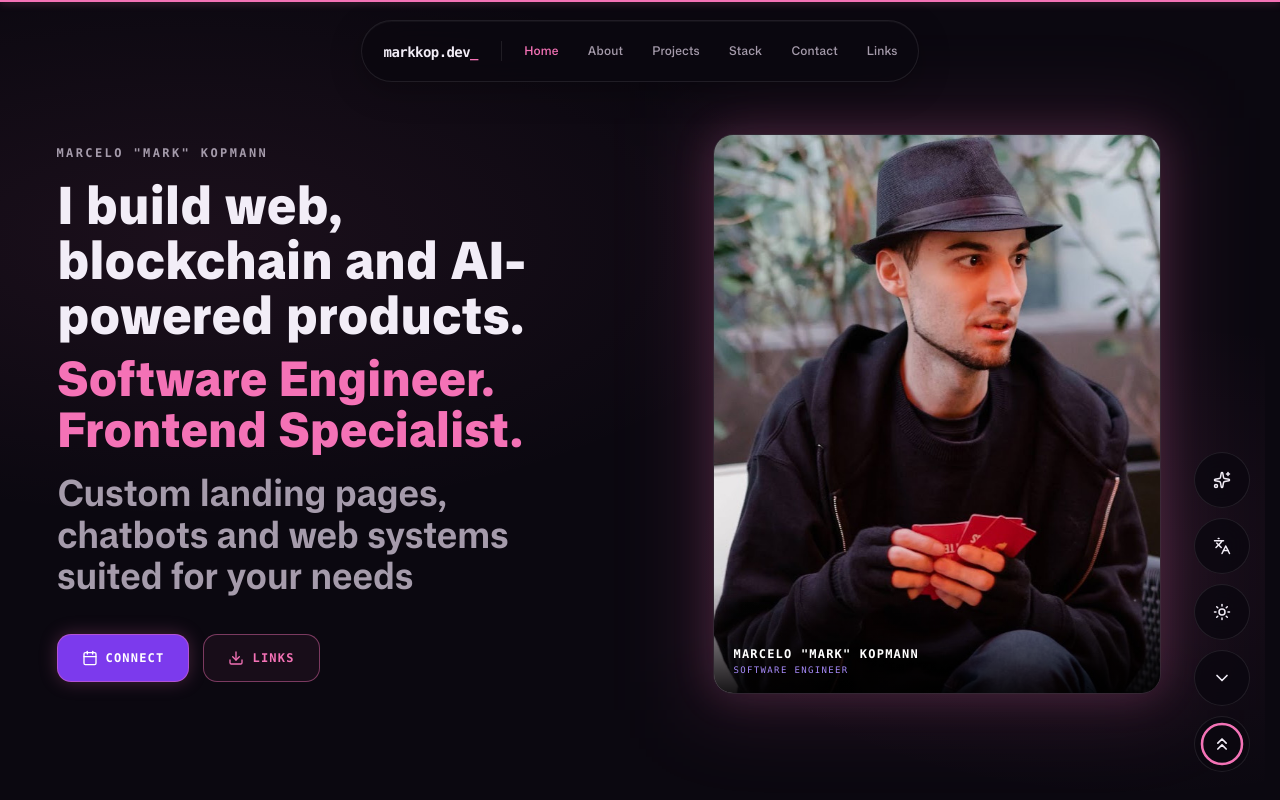
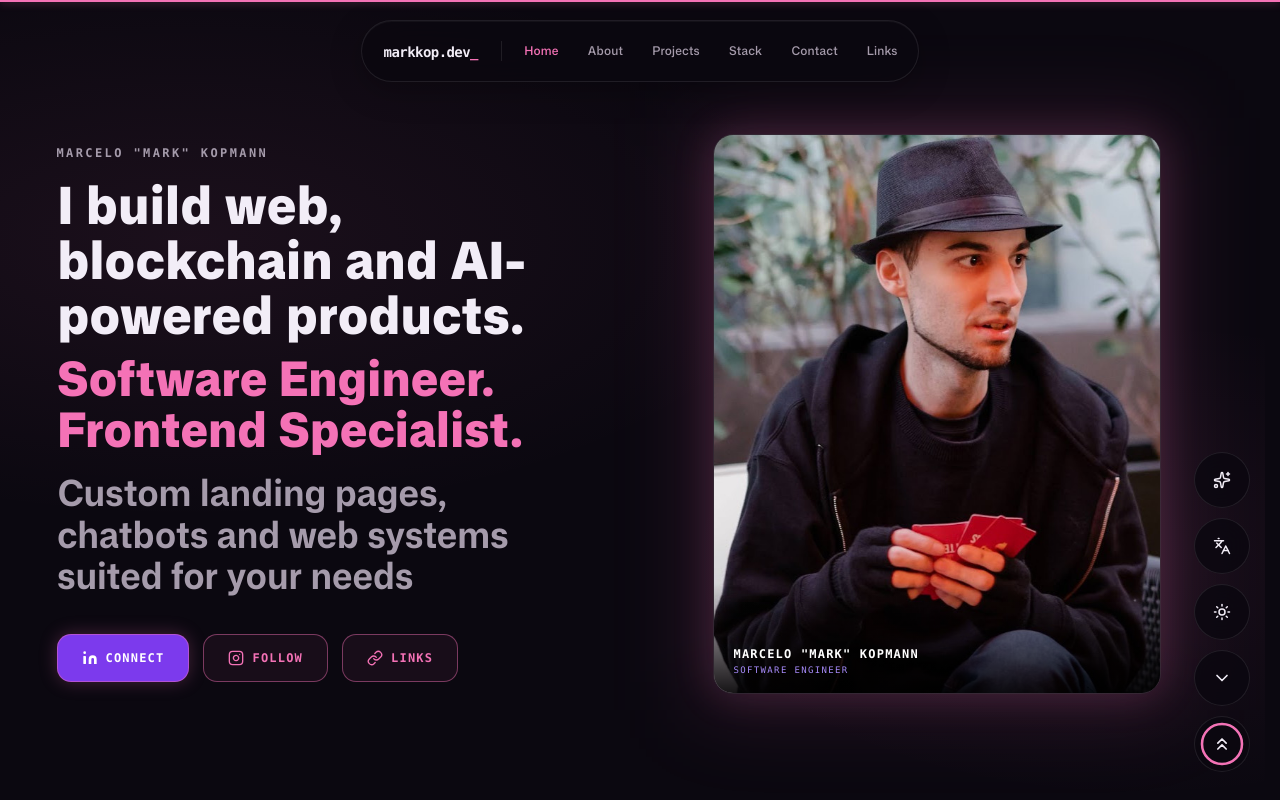
Before and after one commit to Markkop/markkop-dev, a Next.js app: page / in a window 1280 px wide. Shown: the top 800 px of the page. Built offline with nearby package versions, Linux system fonts and the light colour scheme.

Commit message:
Update social links and brand icons

```diff
--- a/src/components/Contact.tsx
+++ b/src/components/Contact.tsx
@@ -1,8 +1,9 @@
 'use client'
 
 import { motion } from 'framer-motion'
-import { Github, Instagram, Linkedin, Twitter } from 'lucide-react'
+import { Github, Instagram, Twitter } from 'lucide-react'
 import DevTo from '@/components/icons/DevTo'
+import LinkedIn from '@/components/icons/LinkedIn'
 import PhotoGallery from '@/components/PhotoGallery'
 import SectionWrapper from '@/components/ui/SectionWrapper'
 import { useLanguage } from '@/context/LanguageContext'
@@ -15,7 +16,7 @@ export default function Contact() {
   const socials = (
     <div className="mk-contact-socials">
       <motion.a href={profile.links.github} target="_blank" rel="noreferrer" whileHover={{ scale: 1.05 }} whileTap={{ scale: 0.97 }}><Github size={14} />GitHub</motion.a>
-      <motion.a href={profile.links.linkedin} target="_blank" rel="noreferrer" whileHover={{ scale: 1.05 }} whileTap={{ scale: 0.97 }}><Linkedin size={14} />LinkedIn</motion.a>
+      <motion.a href={profile.links.linkedin} target="_blank" rel="noreferrer" whileHover={{ scale: 1.05 }} whileTap={{ scale: 0.97 }}><LinkedIn size={14} />LinkedIn</motion.a>
       <motion.a href={profile.links.x} target="_blank" rel="noreferrer" whileHover={{ scale: 1.05 }} whileTap={{ scale: 0.97 }}><Twitter size={14} />X</motion.a>
       <motion.a href={profile.links.instagram} target="_blank" rel="noreferrer" whileHover={{ scale: 1.05 }} whileTap={{ scale: 0.97 }}><Instagram size={14} />Instagram</motion.a>
       <motion.a href={profile.links.devto} target="_blank" rel="noreferrer" whileHover={{ scale: 1.05 }} whileTap={{ scale: 0.97 }}><DevTo size={14} />Blog</motion.a>
--- a/src/components/HeroCopy.tsx
+++ b/src/components/HeroCopy.tsx
@@ -2,7 +2,8 @@
 
 import Link from 'next/link'
 import { motion } from 'framer-motion'
-import { Calendar, Download } from 'lucide-react'
+import { Instagram, Link as LinkIcon } from 'lucide-react'
+import LinkedIn from '@/components/icons/LinkedIn'
 import { useLanguage } from '@/context/LanguageContext'
 import { profile } from '@/data/profile'
 
@@ -18,8 +19,9 @@ export function HeroCopy() {
         <small>{t.hero.summary}</small>
       </h1>
       <div className="mk-hero-actions">
-        <a className="primary" href={profile.links.linkedin} target="_blank" rel="noreferrer"><Calendar size={16} />{t.nav.connect}</a>
-        <Link className="secondary" href="/links"><Download size={16} />{t.nav.links}</Link>
+        <a className="primary" href={profile.links.linkedin} target="_blank" rel="noreferrer"><LinkedIn size={16} />{t.nav.connect}</a>
+        <a className="secondary" href={profile.links.instagram} target="_blank" rel="noreferrer"><Instagram size={16} />Follow</a>
+        <Link className="secondary" href="/links"><LinkIcon size={16} />{t.nav.links}</Link>
       </div>
     </motion.div>
   )
--- a/src/components/LinksPageContent.tsx
+++ b/src/components/LinksPageContent.tsx
@@ -4,8 +4,9 @@ import { useState } from 'react'
 import Image from 'next/image'
 import Link from 'next/link'
 import dynamic from 'next/dynamic'
-import { ArrowUpRight, Github, Instagram, Linkedin, Twitter } from 'lucide-react'
+import { ArrowUpRight, Github, Instagram, Twitter } from 'lucide-react'
 import DevTo from '@/components/icons/DevTo'
+import LinkedIn from '@/components/icons/LinkedIn'
 import { ExpandableProject, ExpandableTalk } from '@/components/LinksExpandableCard'
 import LanguageToggle from '@/components/LanguageToggle'
 import ThemeToggle from '@/components/ThemeToggle'
@@ -22,7 +23,7 @@ export default function LinksPageContent() {
   const [openProject, setOpenProject] = useState<string | null>(null)
   const socials = [
     { name: 'GitHub', description: t.links.github, href: profile.links.github, icon: Github },
-    { name: 'LinkedIn', description: t.links.linkedin, href: profile.links.linkedin, icon: Linkedin },
+    { name: 'LinkedIn', description: t.links.linkedin, href: profile.links.linkedin, icon: LinkedIn },
     { name: 'X / Twitter', description: '@heymarkkop', href: profile.links.x, icon: Twitter },
     { name: 'Instagram', description: '@markkop.dev', href: profile.links.instagram, icon: Instagram },
     { name: t.links.blog, description: t.links.blogDescription, href: profile.links.devto, icon: DevTo },
--- /dev/null
+++ b/src/components/icons/LinkedIn.tsx
@@ -0,0 +1,25 @@
+import type { SVGProps } from 'react'
+
+type LinkedInProps = SVGProps<SVGSVGElement> & {
+  size?: number | string
+}
+
+export default function LinkedIn({ size = 24, ...props }: LinkedInProps) {
+  return (
+    <svg
+      xmlns="http://www.w3.org/2000/svg"
+      width={size}
+      height={size}
+      viewBox="0 0 24 24"
+      role="img"
+      aria-hidden="true"
+      {...props}
+      fill="currentColor"
+      stroke="none"
+    >
+      <path d="M16 8a6 6 0 0 1 6 6v7h-4v-7a2 2 0 0 0-2-2 2 2 0 0 0-2 2v7h-4v-7a6 6 0 0 1 6-6z" />
+      <rect width="4" height="12" x="2" y="9" rx="0.6" />
+      <circle cx="4" cy="4" r="2" />
+    </svg>
+  )
+}
```
Also changed, not shown: public/brand-icon.png, src/app/icon.png.
